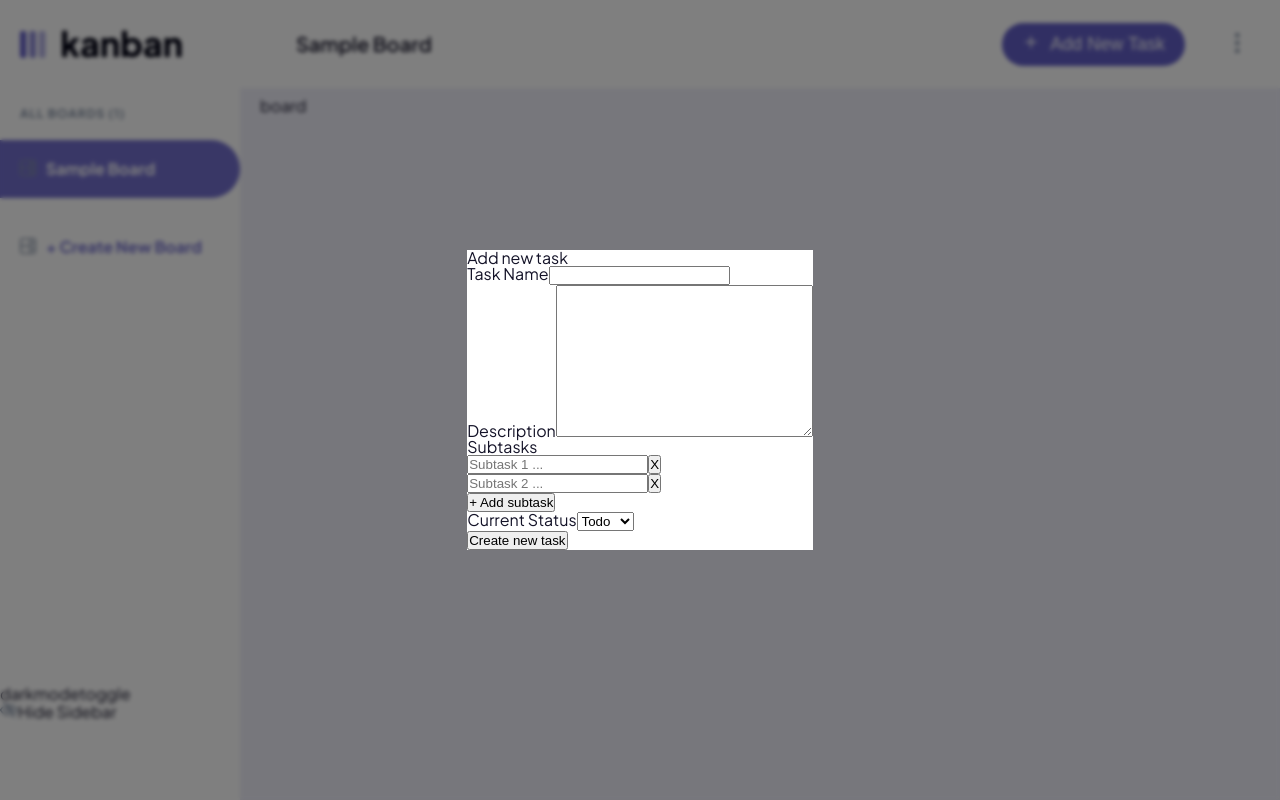
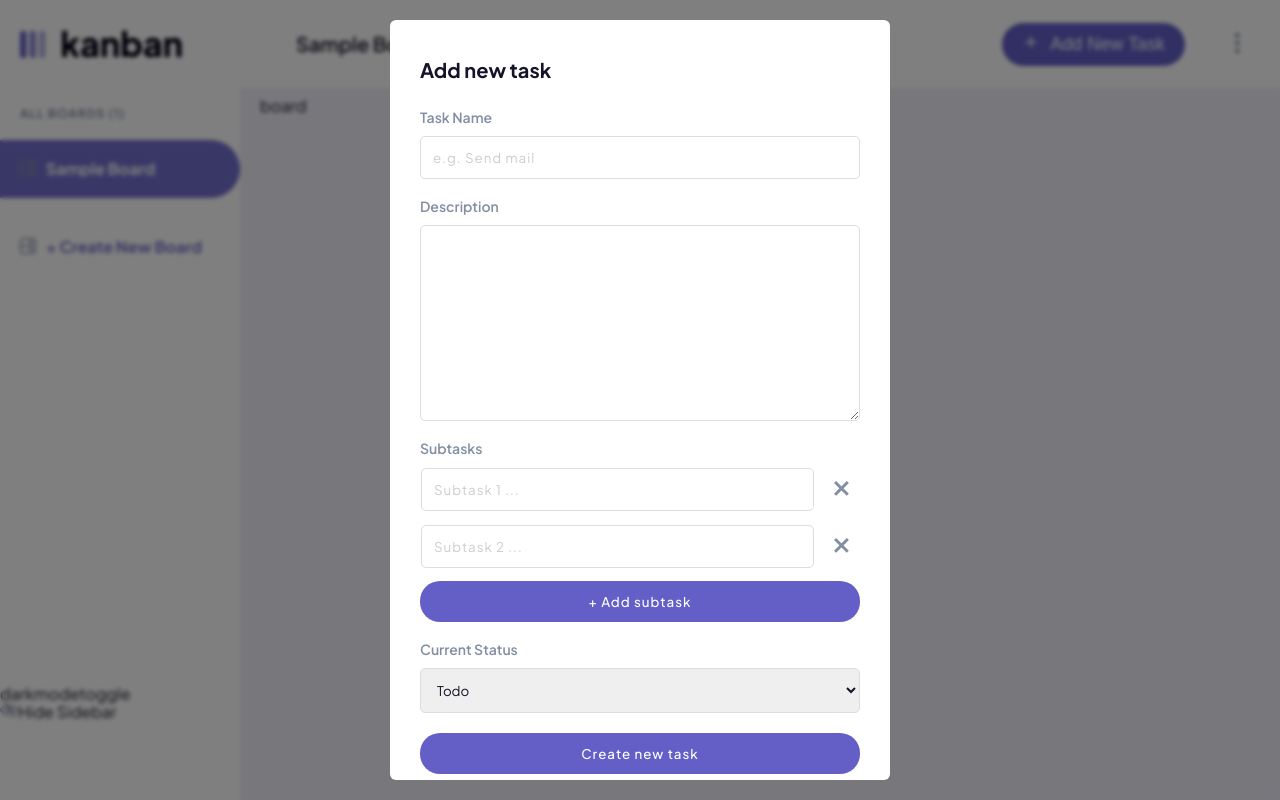
Before and after one commit to Abhishek-201099/kanban-task-management, a React (Vite) app: page /board in a window 1280 px wide. Both pictures are taken after a click on the button "Add New Task". Built offline with nearby package versions, Linux system fonts and the light colour scheme.

Commit message:
added styles for task-add-form

```diff
--- a/src/features/Tasks/TaskAddForm.jsx
+++ b/src/features/Tasks/TaskAddForm.jsx
@@ -42,12 +42,13 @@ export default function TaskAddForm({ setIsOpenAddTaskForm }) {
     <div className="modal">
       <div ref={ref} className="taskaddform-container">
         <form className="task-add-form" onSubmit={handleSubmit(onSubmit)}>
-          <p className="task-form-heading">Add new task</p>
+          <p className="task-form-heading margin-bottom">Add new task</p>
           <div className="task-form-name">
             <label htmlFor="taskName">Task Name</label>
             <input
               type="text"
               id="taskName"
+              placeholder="e.g. Send mail "
               className={`${
                 errors?.taskName?.message ? "board-input-error" : ""
               }`}
@@ -99,7 +100,7 @@ export default function TaskAddForm({ setIsOpenAddTaskForm }) {
                       }`}
                     />
                     <button type="button" onClick={() => remove(index)}>
-                      X
+                      <img src="/icon-cross.svg" alt="remove icon" />
                     </button>
                   </div>
                   {errors?.subtasks?.[index]?.subtaskName?.message && (
@@ -137,7 +138,9 @@ export default function TaskAddForm({ setIsOpenAddTaskForm }) {
             </select>
           </div>
 
-          <button type="submit">Create new task</button>
+          <button className="task-form-submit" type="submit">
+            Create new task
+          </button>
         </form>
       </div>
     </div>
--- a/src/style.css
+++ b/src/style.css
@@ -488,6 +488,7 @@ main {
   padding: 1.2rem;
   border-radius: 0.5rem;
   color: var(--color-secondary);
+  font-family: inherit;
 }
 
 .board-form-columns label,
@@ -732,6 +733,164 @@ main {
 .taskaddform-container {
   background-color: #fff;
   overflow-y: auto;
+  max-height: 95%;
+  padding: 4rem 3rem;
+  width: 50rem;
+  border-radius: 6px;
+
+  scrollbar-width: none; /* Firefox */
+  -ms-overflow-style: none;
+}
+
+.taskaddform-container::-webkit-scrollbar {
+  /* WebKit */
+  width: 5px;
+  background-color: #fff;
+}
+
+.taskaddform-container::-webkit-scrollbar-thumb {
+  background-color: var(--color-secondary-2);
+}
+
+.task-add-form {
+  display: flex;
+  flex-direction: column;
+  gap: 2rem;
+}
+
+.task-form-heading {
+  font-size: 2rem;
+  font-weight: 700;
+  color: var(--color-secondary);
+}
+
+.task-form-description textarea {
+  min-width: 100%;
+  max-width: 100%;
+}
+
+.task-form-currentStatus,
+.task-form-description,
+.task-form-name {
+  display: flex;
+  flex-direction: column;
+  gap: 1.2rem;
+}
+
+.task-form-currentStatus label,
+.task-form-subtasks label,
+.task-form-description label,
+.task-form-name label {
+  font-size: 1.4rem;
+  font-weight: 600;
+  color: var(--color-secondary-2);
+}
+
+.task-form-currentStatus select,
+.subtask-item-input input,
+.task-form-description textarea,
+.task-form-name input {
+  border: 1px solid #ddd;
+  padding: 1.2rem;
+  border-radius: 0.5rem;
+  color: var(--color-secondary);
+  font-family: inherit;
+}
+
+.task-form-currentStatus select option {
+  font-family: inherit;
+  font-size: inherit;
+  font-weight: 600;
+}
+
+.task-form-currentStatus select:focus,
+.subtask-item-input input:focus,
+.task-form-description textarea:focus,
+.task-form-name input:focus {
+  outline: 1px solid var(--color-primary-light);
+}
+
+.subtask-item-input input::placeholder,
+.task-form-description textarea::placeholder,
+.task-form-name input::placeholder {
+  color: #ccc;
+  letter-spacing: 1px;
+}
+
+.task-form-error {
+  font-size: 1.3rem;
+  font-weight: 500;
+  color: #ea5555;
+  margin-top: 0.4rem;
+}
+
+.task-form-subtasks {
+  display: flex;
+  flex-direction: column;
+  gap: 1.2rem;
+}
+
+.subtask-list {
+  max-height: 20rem;
+  padding: 0.1rem;
+  overflow-y: scroll;
+  scrollbar-width: none; /* Firefox */
+  -ms-overflow-style: none;
+
+  display: flex;
+  flex-direction: column;
+  gap: 1.4rem;
+}
+
+.subtask-list::-webkit-scrollbar {
+  /* WebKit */
+  width: 0px;
+}
+
+.subtask-list-item {
+  display: flex;
+  flex-direction: column;
+  gap: 0.4rem;
+}
+
+.subtask-item-input {
+  width: 100%;
+  display: flex;
+  gap: 1rem;
+}
+
+.subtask-item-input input {
+  flex: 1;
+}
+
+.subtask-item-input button {
+  padding: 1rem;
+  border: none;
+  background-color: #fff;
+  cursor: pointer;
+}
+
+.task-form-submit,
+.task-form-append {
+  border: none;
+  background-color: var(--color-primary);
+  color: #fff;
+  padding: 1.2rem;
+  font-weight: 500;
+  letter-spacing: 1px;
+  border-radius: 2rem;
+  cursor: pointer;
+  font-family: "Plus Jakarta Sans", sans-serif;
+  transition: all 0.3s;
+}
+
+.task-form-submit:hover,
+.task-form-append:hover {
+  background-color: var(--color-primary-light);
+}
+
+.margin-bottom {
+  margin-bottom: 1rem !important;
 }
 
 /***************************************************/
```
